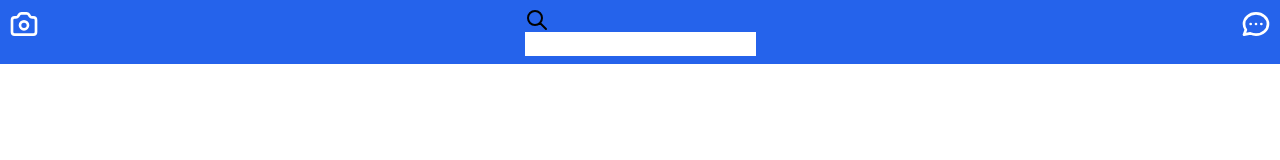
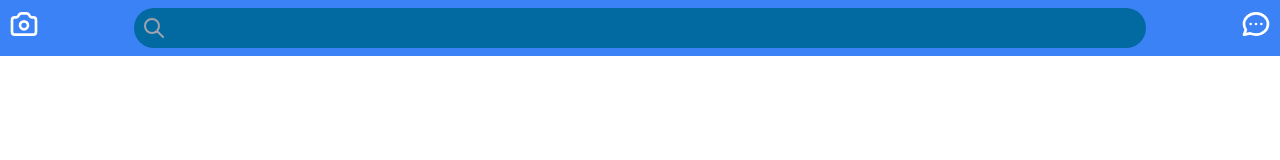
Before and after one commit to didier2190/fy22c3-fb-page, a website: page index.html in a window 1280 px wide. Drawn offline with Linux system fonts and the light colour scheme.

Commit message:
Fixing the text input

```diff
--- a/index.html
+++ b/index.html
@@ -1,39 +1,78 @@
 <!DOCTYPE html>
 <html lang="en">
   <head>
-    <meta charset="UTF-8">
-    <meta http-equiv="X-UA-Compatible" content="IE=edge">
-    <meta name="viewport" content="width=device-width, initial-scale=1.0">
-    <link rel="stylesheet" href="dist/output.css">
+    <meta charset="UTF-8" />
+    <meta http-equiv="X-UA-Compatible" content="IE=edge" />
+    <meta name="viewport" content="width=device-width, initial-scale=1.0" />
+    <link rel="stylesheet" href="dist/output.css" />
     <title>FB Mobile</title>
   </head>
   <body>
-
     <!-- //start: navigation-->
-<div id="nav" class="p-2 bg-blue-600 flex justify-between">
-        <svg xmlns="http://www.w3.org/2000/svg"
+    <div id="nav" class="p-2 bg-blue-500 flex justify-between">
+      <svg
+        xmlns="http://www.w3.org/2000/svg"
         class="icon"
-        fill="none" viewBox="0 0 24 24" stroke="currentColor" stroke-width="2">
-        <path stroke-linecap="round" stroke-linejoin="round" d="M3 9a2 2 0 012-2h.93a2 2 0 001.664-.89l.812-1.22A2 2 0 0110.07 4h3.86a2 2 0 011.664.89l.812 1.22A2 2 0 0018.07 7H19a2 2 0 012 2v9a2 2 0 01-2 2H5a2 2 0 01-2-2V9z" />
-        <path stroke-linecap="round" stroke-linejoin="round" d="M15 13a3 3 0 11-6 0 3 3 0 016 0z" />
+        fill="none"
+        viewBox="0 0 24 24"
+        stroke="currentColor"
+        stroke-width="2"
+      >
+        <path
+          stroke-linecap="round"
+          stroke-linejoin="round"
+          d="M3 9a2 2 0 012-2h.93a2 2 0 001.664-.89l.812-1.22A2 2 0 0110.07 4h3.86a2 2 0 011.664.89l.812 1.22A2 2 0 0018.07 7H19a2 2 0 012 2v9a2 2 0 01-2 2H5a2 2 0 01-2-2V9z"
+        />
+        <path
+          stroke-linecap="round"
+          stroke-linejoin="round"
+          d="M15 13a3 3 0 11-6 0 3 3 0 016 0z"
+        />
       </svg>
       <!-- start: search box-->
       <!-- @todo: complete the design such that it looks like this:  https://i.imgur.com/fSm7YwQ.png -->
-        <div class="">
-          <svg xmlns="http://www.w3.org/2000/svg" class="h-6 w-6" fill="none" viewBox="0 0 24 24" stroke="currentColor" stroke-width="2">
-            <path stroke-linecap="round" stroke-linejoin="round" d="M21 21l-6-6m2-5a7 7 0 11-14 0 7 7 0 0114 0z" />
+      <div class="flex bg-sky-700 rounded-full w-4/5 p-2">
+        <div class="mr-2">
+          <svg
+            xmlns="http://www.w3.org/2000/svg"
+            class="h-6 w-6 stroke-gray-400"
+            fill="none"
+            viewBox="0 0 24 24"
+            stroke="currentColor"
+            stroke-width="2"
+          >
+            <path
+              stroke-linecap="round"
+              stroke-linejoin="round"
+              d="M21 21l-6-6m2-5a7 7 0 11-14 0 7 7 0 0114 0z"
+            />
           </svg>
-          <input type="text" name="search" id="search" class="">
         </div>
 
+        <input
+          type="text"
+          name="search"
+          id="search"
+          class="outline-none bg-sky-700 text-gray-300 w-full not-italic"
+        />
+      </div>
 
       <!-- end: search box -->
-        <svg xmlns="http://www.w3.org/2000/svg" class="icon"
-        fill="none" viewBox="0 0 24 24" stroke="currentColor" stroke-width="2">
-            <path stroke-linecap="round" stroke-linejoin="round" d="M8 12h.01M12 12h.01M16 12h.01M21 12c0 4.418-4.03 8-9 8a9.863 9.863 0 01-4.255-.949L3 20l1.395-3.72C3.512 15.042 3 13.574 3 12c0-4.418 4.03-8 9-8s9 3.582 9 8z" />
+      <svg
+        xmlns="http://www.w3.org/2000/svg"
+        class="icon"
+        fill="none"
+        viewBox="0 0 24 24"
+        stroke="currentColor"
+        stroke-width="2"
+      >
+        <path
+          stroke-linecap="round"
+          stroke-linejoin="round"
+          d="M8 12h.01M12 12h.01M16 12h.01M21 12c0 4.418-4.03 8-9 8a9.863 9.863 0 01-4.255-.949L3 20l1.395-3.72C3.512 15.042 3 13.574 3 12c0-4.418 4.03-8 9-8s9 3.582 9 8z"
+        />
       </svg>
     </div>
     <!-- end: navigation -->
-
   </body>
 </html>
```
Also changed, not shown: dist/output.css. Lines whose indentation alone changed are shown as unchanged.
